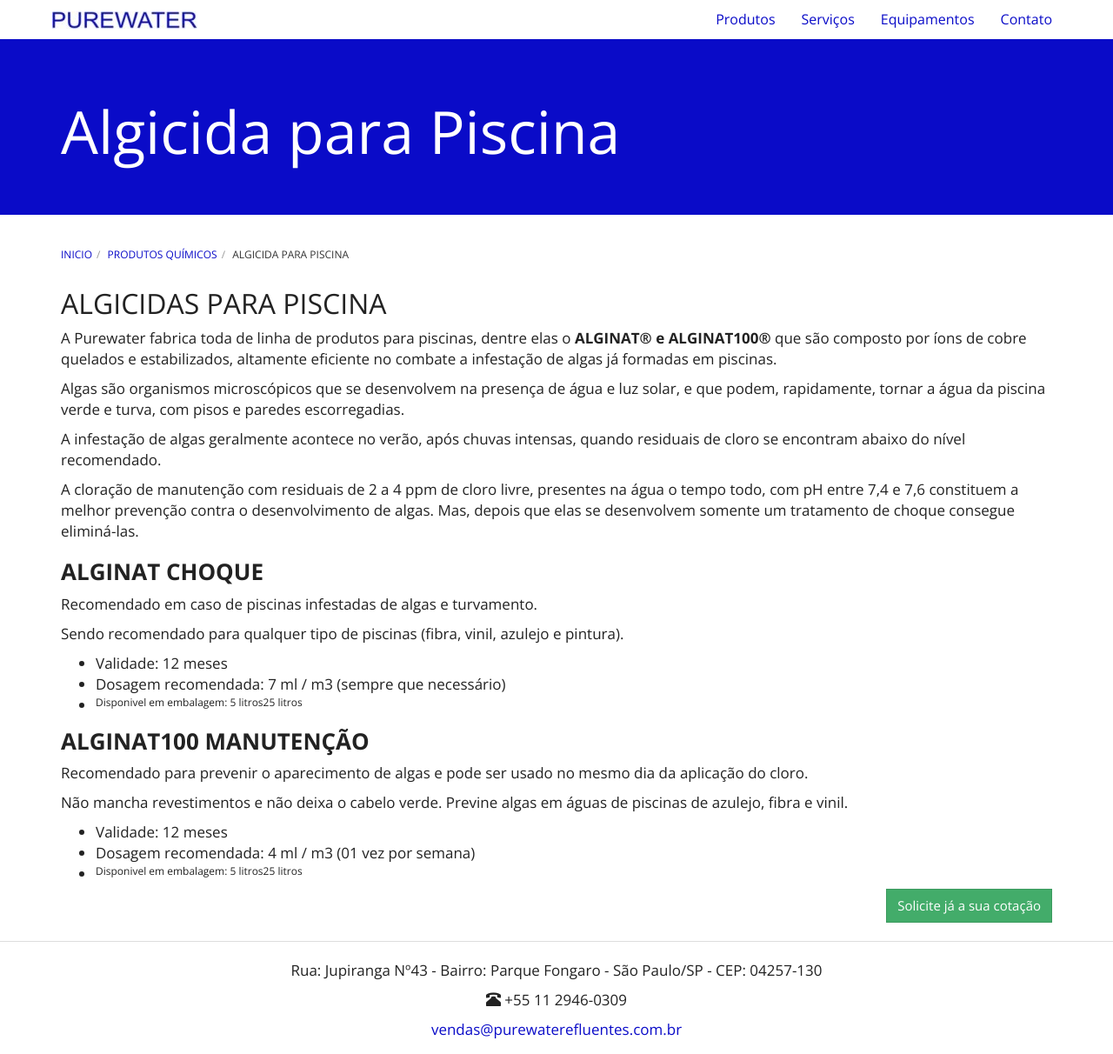
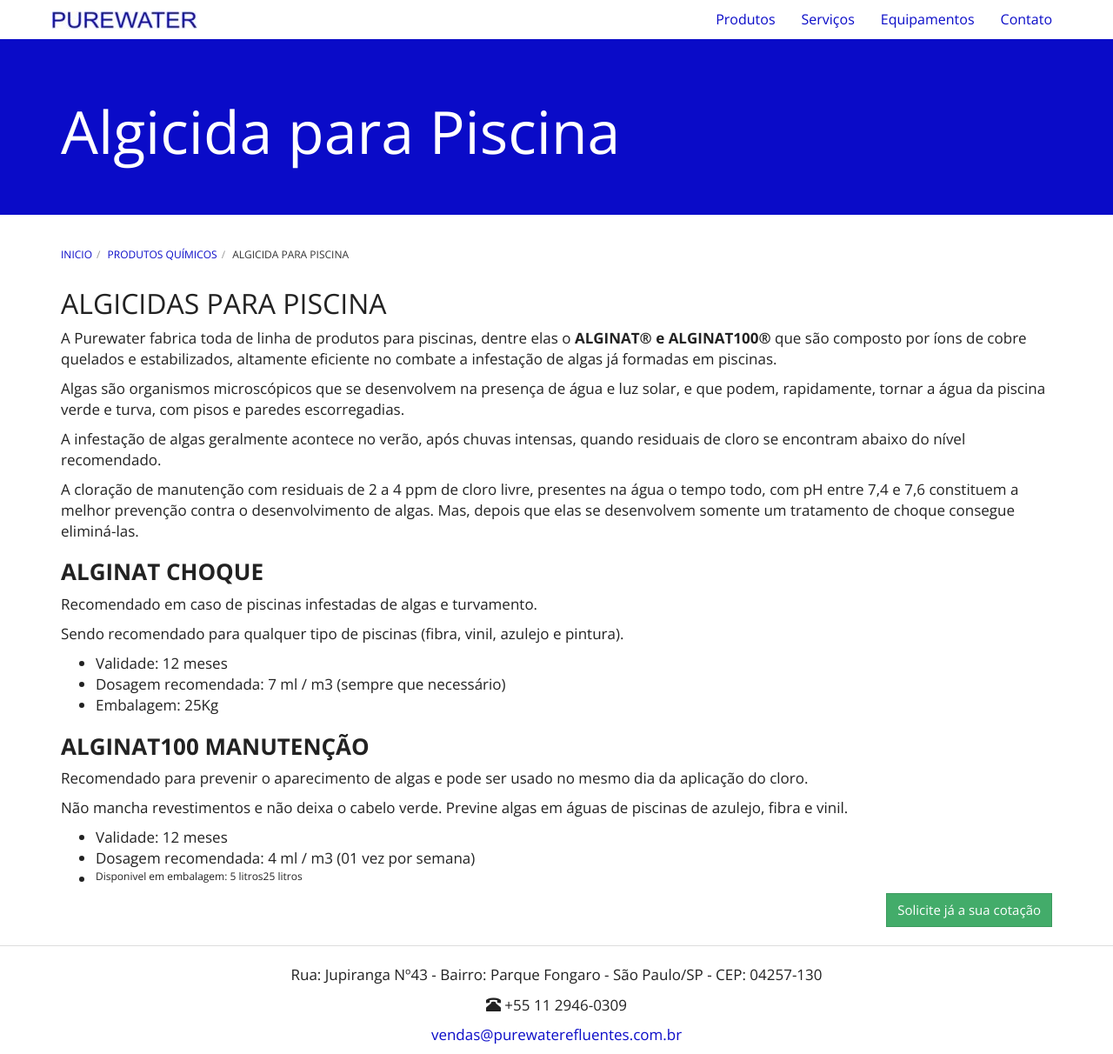
Before and after one commit to purewaterefluentes/purewaterefluentes.github.io, a Jekyll site: the page built from produtos/algicida-para-piscina.md, in a window 1280 px wide and 1212 px high. Shown: the whole window at 87% size. Built offline with Jekyll 4.4.1, drawn with Linux system fonts in a browser that asks for light colours; nearby versions of some CDN libraries; library files that are not in the unit come from our copies.

Commit message:
Update algicida-para-piscina.md

```diff
--- a/produtos/algicida-para-piscina.md
+++ b/produtos/algicida-para-piscina.md
@@ -22,7 +22,7 @@
 
 - Validade: 12 meses
 - Dosagem recomendada: 7 ml / m3 (sempre que necessário)
-- Disponivel em embalagem: 5 litros | 25 litros
+- Embalagem: 25Kg
 
 
 ### **ALGINAT100 MANUTENÇÃO**
```
